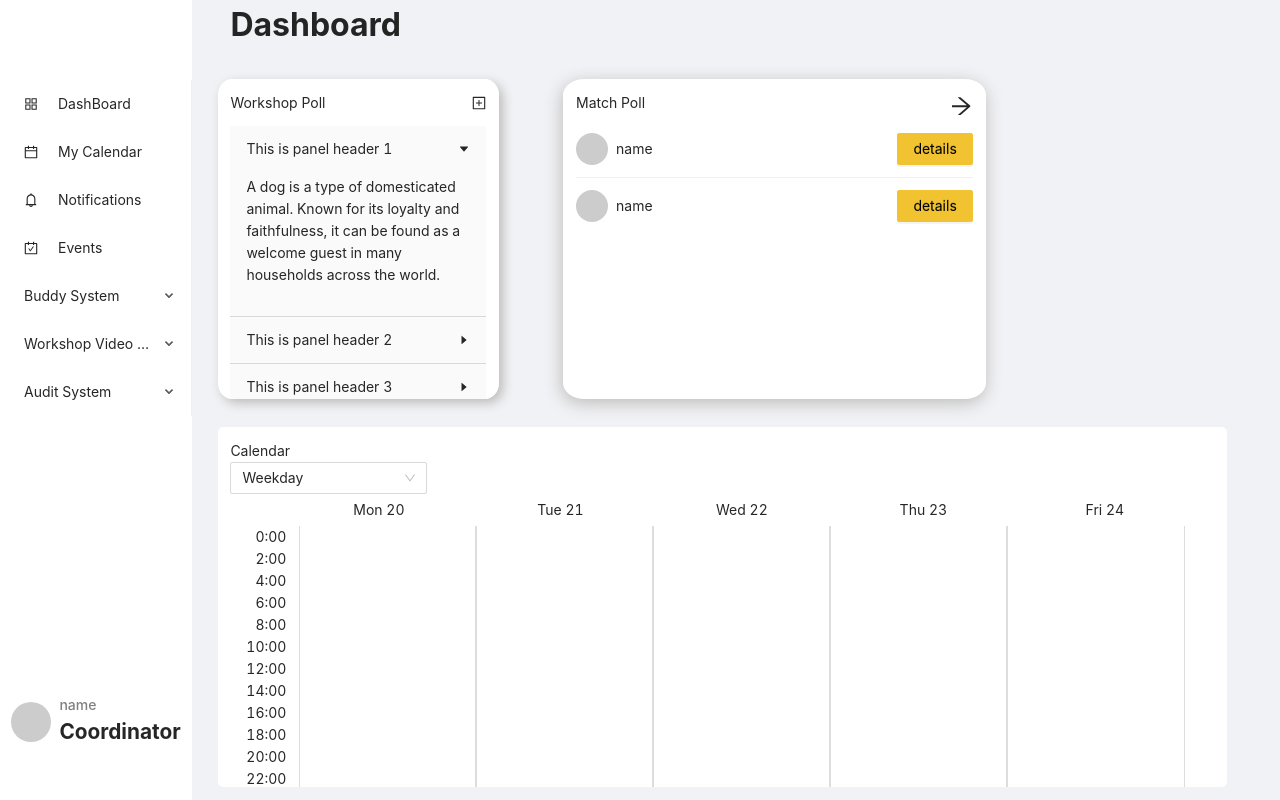
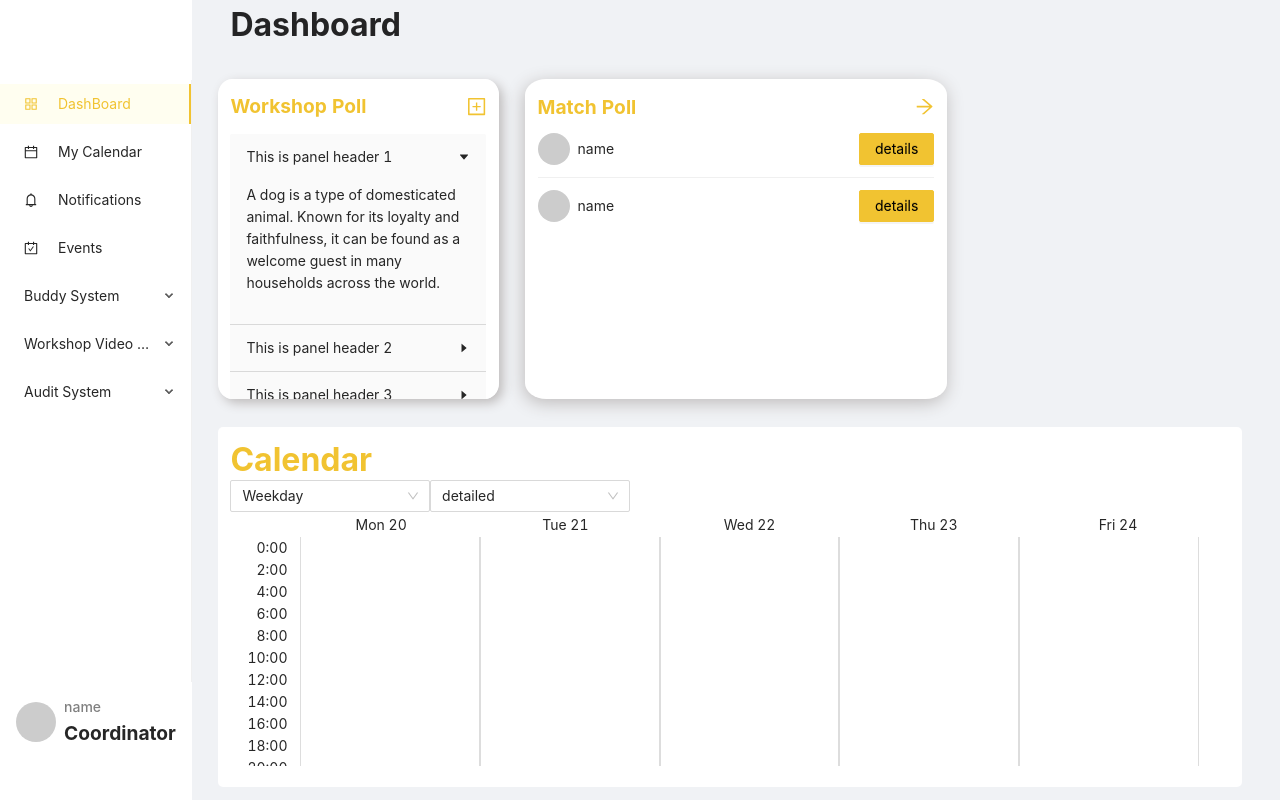
Before and after one commit to TingzhouJia/Sunshine-Connected, a React (Create React App) app in the folder admin_react/: page / in a window 1280 px wide. Built offline with nearby package versions, Linux system fonts and the light colour scheme.

Commit message:
:rocket: revise calendar view

```diff
--- a/admin_react/src/components/Calendar/Week.tsx
+++ b/admin_react/src/components/Calendar/Week.tsx
@@ -3,7 +3,8 @@ import React, { useState } from 'react'
 import dayjs from 'dayjs'
 
 import { Select } from 'antd'
-const {Option}=Select
+import { Flexbox } from '../../style'
+const { Option } = Select
 const WeekdayView = styled.div`
     display:flex;
     flex-direction:column;
@@ -18,7 +19,6 @@ const HeaderView = styled.div`
     width:100%;
     padding-left:7%;
     padding-right:3%;
-
     flex-direction:row;
     justify-content:space-between;
     align-items:center;
@@ -28,14 +28,16 @@ const HeaderView = styled.div`
 const SideView = styled.div`
     display:flex;
     flex-direction:column;
-    justify-content:stretch;
-    min-height:100%;
+    justify-content:space-between;
+    overflow:auto;
+    height:100%;
     width:7%;
     padding-right:1vw;
 `
 
 const ContentView = styled.div`
     width:100%;
+    height:90%;
     display:flex;
     flex-direction:row;
     align-items:flex-start;
@@ -57,24 +59,24 @@ const HeaderGrid = styled.div<{ width: number }>`
     justify-content:center;
     align-items:center;
     height:100%;
-    width:${props => props.width||100}%;
+    width:${props => props.width || 100}%;
 `
-const GridItem=styled.div<{top:boolean}>`
+const GridItem = styled.div<{ top: boolean }>`
     width:100%;
     height:50%;
-    ${props=>props.top?'border-top':'border-bottom'}:1px soild #DDD;
+    ${props => props.top ? 'border-top' : 'border-bottom'}:1px soild #DDD;
     border-left:1px solid #ddd;
     border-right:1px solid #ddd;
 `
-const GridGroup=styled.div<{width:number,istoday:boolean}>`
-    width:${props=>props.width||100}%;
+const GridGroup = styled.div<{ width: number, istoday: boolean }>`
+    width:${props => props.width || 100}%;
     height:100%;
     display:flex;
-    background-color:${props=>props.istoday?'rgba(241,195,49,0.3)':'white'};
+    background-color:${props => props.istoday ? 'rgba(241,195,49,0.3)' : 'white'};
     flex-direction:column;
     position:relative;
 `
-const EventContainer=styled.div`
+const EventContainer = styled.div`
     position:absolute;
     top:0;
     left:0;
@@ -84,14 +86,28 @@ const EventContainer=styled.div`
 export const WeekCalendar = () => {
     const [type, setType] = useState('weekday')//default week day
     const [time, setTime] = useState(0)//default sparse
-    const now=dayjs()
+    const now = dayjs()
 
     const renderTimeSlot = () => {
         let cols = []
+        if (time === 0) {
             for (let i = 0; i < 24; i += 2) {
 
                 cols.push(<TimeGrid height={100 / 12}>{i}:00</TimeGrid>)
 
+            }
+        } else if (time === 1) {
+            for (let i = 0; i < 24; i += 4) {
+
+                cols.push(<TimeGrid height={100 / 6}>{i}:00</TimeGrid>)
+
+            }
+        } else {
+            for (let i = 0; i < 25; i += 12) {
+
+                cols.push(<TimeGrid height={100 / 2}>{i}:00</TimeGrid>)
+
+            }
         }
         return cols.map((each) => (each))
     }
@@ -104,14 +120,14 @@ export const WeekCalendar = () => {
             cols.push(<HeaderGrid width={(type === 'weekday' ? 90 / 5 : 90 / 7)}>{start.add(i, 'd').format('ddd D')}</HeaderGrid>)
 
         }
-        return cols.map((each)=>each)
+        return cols.map((each) => each)
     }
 
-    const renderColumn=()=>{
-        const cols=[]
+    const renderColumn = () => {
+        const cols = []
         for (let i = (type === 'weekday' ? 1 : 0); i < (type === 'weekday' ? 6 : 7); i++) {
 
-            cols.push(<GridGroup width={type === 'weekday' ? 90 / 5 : 90 / 7} istoday={now.day()===i}>
+            cols.push(<GridGroup width={type === 'weekday' ? 90 / 5 : 90 / 7} istoday={now.day() === i}>
                 <GridItem top={true} ></GridItem>
                 <GridItem top={false}></GridItem>
                 <EventContainer>
@@ -120,14 +136,22 @@ export const WeekCalendar = () => {
             </GridGroup>)
 
         }
-        return cols.map(each=>each);
+        return cols.map(each => each);
     }
     return (
-       <div>
-            <Select defaultValue={type} style={{minWidth:"20%"}} onChange={val=>setType(val)}>
+        <div style={{height:"100%"}}>
+            <Flexbox direction="row" h="10%" just="flex-start" align="center">
+                <Select defaultValue={type} style={{ minWidth: "20%" }} onChange={val => setType(val)}>
                     <Option value="weekday">Weekday</Option>
                     <Option value="week">Week</Option>
                 </Select>
+                <Select defaultValue={time} style={{ minWidth: "20%" }} onChange={val => setTime(val)}>
+                    <Option value={0}>detailed</Option>
+                    <Option value={1}>middle</Option>
+                    <Option value={2}>simple</Option>
+                </Select>
+            </Flexbox>
+            <div style={{ height: "80%" }}>
                 <WeekdayView>
 
                     <HeaderView>
@@ -144,5 +168,6 @@ export const WeekCalendar = () => {
                     </ContentView>
                 </WeekdayView>
             </div>
+        </div>
     )
 }
--- a/admin_react/src/components/Dashboard/auditBox.tsx
+++ b/admin_react/src/components/Dashboard/auditBox.tsx
@@ -1,5 +1,5 @@
 import React from 'react'
-import { Flexbox } from '../../style'
+import { Flexbox,Span } from '../../style'
 import { Space, Tag, Button, Table } from 'antd'
 
 
@@ -61,9 +61,9 @@ export const AuditBox = () => {
         <div className="audit_box">
             <Space direction="vertical">
                 <Flexbox direction="column" just="space-between" align="flex-start">
-                    <span className="nav_t_font">Audit</span>
+                    <Span weight="bold" size="2rem">All Audit</Span>
                     <div>
-                        <span>All Audit</span>
+
 l
                     </div>
                 </Flexbox>
--- a/admin_react/src/components/Dashboard/calendarRowBox.tsx
+++ b/admin_react/src/components/Dashboard/calendarRowBox.tsx
@@ -1,16 +1,15 @@
 import React from 'react'
 import styled from 'styled-components'
-import { Flexbox } from '../../style'
+import { Flexbox ,Span} from '../../style'
 import { WeekCalendar } from '../Calendar/Week'
 
 
 const Wrapper=styled.div`
-    width:95%;
+    width:80vw;
     height:45vh;
     padding:1vw;
     border-radius:5px;
     overflow:auto;
-
     display:flex;
     flex-direction:column;
     justify-content:flex-start;
@@ -20,10 +19,12 @@ const Wrapper=styled.div`
 export const CalendarRowBox=()=>{
     return (
         <Wrapper>
-            <Flexbox direction="row" just="space-between" align="center">
-                <span>Calendar</span>
+            <Flexbox direction="row" just="space-between" align="center" h="5vh">
+                <Span weight={"bold"} size="2rem" >Calendar</Span>
             </Flexbox>
+
             <WeekCalendar/>
+
         </Wrapper>
     )
 }
--- /dev/null
+++ b/admin_react/src/components/Dashboard/index.ts
@@ -0,0 +1,5 @@
+export * from './auditBox'
+export * from './calendarBox'
+export * from './calendarRowBox'
+export * from './matchBox'
+export * from './workshopBox'
--- a/admin_react/src/components/Dashboard/matchBox.tsx
+++ b/admin_react/src/components/Dashboard/matchBox.tsx
@@ -1,5 +1,5 @@
 import React from 'react'
-import { Flexbox } from '../../style'
+import { Flexbox,Span } from '../../style'
 import { Space, List, Avatar, Button, Skeleton } from 'antd'
 import { ArrowRightOutlined } from '@ant-design/icons'
 import { useHistory } from 'react-router-dom'
@@ -9,8 +9,8 @@ export const MatchBox = () => {
         <div className="match_box">
             <Flexbox direction="column" just="flex-start" align="center" >
                     <Flexbox direction="row" just="space-between" align="flex-satrt" h="10%">
-                        <span>Match Poll</span>
-                        <ArrowRightOutlined style={{ fontSize: "1.4rem" }} />
+                        <Span size="1.2rem" weight="bold">Match Poll</Span>
+                        <ArrowRightOutlined style={{ fontSize: "1.2rem" ,color:"#F1C331"}} />
                     </Flexbox>
                     <List itemLayout="vertical" style={{width:"100%"}}
                         dataSource={[{ title: 'a' },{ title: 'a' }]}
--- a/admin_react/src/components/Dashboard/workshopBox.tsx
+++ b/admin_react/src/components/Dashboard/workshopBox.tsx
@@ -1,5 +1,5 @@
 import React from 'react'
-import { Flexbox } from '../../style'
+import { Flexbox,Span } from '../../style'
 import { PlusSquareOutlined, CaretRightOutlined } from '@ant-design/icons'
 import { Space, Collapse, Skeleton } from 'antd'
 import './index.less'
@@ -16,8 +16,8 @@ export const WorkshopBox = () => {
             <Flexbox direction="column" just="flex-start" align="center">
 
                     <Flexbox direction="row" just="space-between" align="center" h="10%">
-                        <span className="nav_t_font">Workshop Poll</span>
-                        <PlusSquareOutlined />
+                        <Span weight="bold" size="1.2rem">Workshop Poll</Span>
+                        <PlusSquareOutlined  style={{fontSize:"1.2rem",color:"#F1C331"}}/>
                     </Flexbox>
                    <Skeleton paragraph={{rows:6}} loading={false} active>
                    <Collapse
--- a/admin_react/src/components/Sider/index.tsx
+++ b/admin_react/src/components/Sider/index.tsx
@@ -1,16 +1,30 @@
-import React from 'react'
-import { Menu } from 'antd'
-import { Link } from 'react-router-dom'
+import React, { useState } from 'react'
+import { Menu, Tooltip } from 'antd'
+import { Link,useLocation } from 'react-router-dom'
 import './sider.less'
 import { UserBar } from './userBar'
+import {Span} from '../../style'
 import { TeamOutlined, EyeOutlined, ApiOutlined, UserSwitchOutlined, CommentOutlined, BellOutlined, AppstoreOutlined, CalendarOutlined, CarryOutOutlined, ContactsOutlined, PlaySquareOutlined, DesktopOutlined } from '@ant-design/icons'
 export const SideMenu: React.FC = () => {
+    const menuItems=['buddy_sys','audit_sys','video_sys']
+    const [curOpen, setcurOpen] = useState<string[]>([])
+    const path=useLocation()
+    const changeMenu=(val:any)=>{
+
+       const latestOpenKey = val.find((key: string) => curOpen.indexOf(key) === -1);
+    if (menuItems.indexOf(latestOpenKey) === -1) {
+      setcurOpen(val)
+    } else {
+      setcurOpen( latestOpenKey ? [latestOpenKey] : [])
+    }
+
+    }
     return (
 
         <div>
-            <Menu style={{ marginTop: "10vh" }} mode="inline">
+            <Menu selectedKeys={[path.pathname]} defaultSelectedKeys={['/']} style={{ marginTop: "10vh",height:"80vh",overflow:"auto"}} mode="inline" openKeys={curOpen} onOpenChange={(val)=>changeMenu(val)}>
                 <Menu.Item key="/" icon={<AppstoreOutlined />}>
-                    DashBoard
+                   <Link to="/">DashBoard</Link>
                 </Menu.Item>
                 <Menu.Item key="/calendar" icon={<CalendarOutlined />}>
                     <Link to='/calendar'>My Calendar</Link>
@@ -21,34 +35,50 @@ export const SideMenu: React.FC = () => {
                 <Menu.Item key="/events" icon={<CarryOutOutlined />}>
                     <Link to="/events">Events</Link>
                 </Menu.Item>
-                <Menu.SubMenu title="Buddy System">
+                <Menu.SubMenu key="buddy_sys" title="Buddy System">
                     <Menu.Item key="/buddy/matchingPoll" icon={<UserSwitchOutlined />}>
+                        <Tooltip placement="topRight" title="Match Poll">
                         <Link to='/buddy/matchingPoll'>Matching Poll</Link>
+                        </Tooltip>
                     </Menu.Item>
                     <Menu.Item key="/buddy/resources" icon={<ContactsOutlined />}>
+                        <Tooltip placement="topRight" title="Your Resources">
                         <Link to='/buddy/resources'>Your Resources</Link>
+                        </Tooltip>
                     </Menu.Item>
                 </Menu.SubMenu>
-                <Menu.SubMenu title="Workshop Video System">
+                <Menu.SubMenu key="video_sys" title="Workshop Video System">
                     <Menu.Item key="/workshop/poll" icon={<DesktopOutlined />}>
-                        <Link to='/workshop/poll'>Workshop Poll</Link>
+                       <Tooltip placement="topRight" title="Workshop Poll">
+                       <Link to='/workshop/poll'>Workshop Poll</Link>
+                       </Tooltip>
                     </Menu.Item>
                     <Menu.Item key="/workshop/video" icon={<PlaySquareOutlined />}>
+                        <Tooltip title="Your Video">
                         <Link to='/workshop/video'>Your Videos</Link>
+                        </Tooltip>
                     </Menu.Item>
                     <Menu.Item key="/workshop/questions" icon={<CommentOutlined />}>
+                        <Tooltip placement="topRight" title="Recent Questions">
                         <Link to='/BuddySystem/questions'>Recent Questions</Link>
+                        </Tooltip>
                     </Menu.Item>
                 </Menu.SubMenu>
-                <Menu.SubMenu title="Audit System">
+                <Menu.SubMenu key="audit_sys" title="Audit System">
                     <Menu.Item key="/audit/matching" icon={<ApiOutlined />}>
+                        <Tooltip placement="topRight" title="Matching Volunteer">
                         <Link to='/audit/matching'>Matching Volunteer</Link>
+                        </Tooltip>
                     </Menu.Item>
                     <Menu.Item key="/audit/video" icon={<EyeOutlined />}>
+                        <Tooltip placement="topRight" title="Video Audit">
                         <Link to='/audit/video'>Video Audit</Link>
+                        </Tooltip>
                     </Menu.Item>
                     <Menu.Item key="/BuddySystem/volunteer" icon={<TeamOutlined />}>
+                        <Tooltip placement="topRight" title="Volunteer Management">
                         <Link to='/audit/volunteer'>Volunteer Management</Link>
+                        </Tooltip>
                     </Menu.Item>
                 </Menu.SubMenu>
             </Menu>
--- a/admin_react/src/components/Sider/sider.less
+++ b/admin_react/src/components/Sider/sider.less
@@ -10,17 +10,27 @@
     background: white;
     width: 100%;
     height: 10vh;
+
     .user_section_div {
-        display: flex;
-        flex-direction: row;
-        padding: 1vw;
-        justify-content: space-evenly;
-        align-items: flex-start;
+
         .names {
             display: flex;
             flex-direction: column;
             height: 100%;
             justify-content: flex-start;
+            text-overflow: ellipsis;
         }
     }
 }
+@media (max-width:1110px) {
+   .user_section {
+    .user_section_div {
+        justify-content: center;
+        align-items: center;
+
+    }
+    .names {
+        display: none;
+    }
+   }
+}
--- a/admin_react/src/components/Sider/userBar.tsx
+++ b/admin_react/src/components/Sider/userBar.tsx
@@ -2,11 +2,13 @@ import React from 'react'
 import { Space, Avatar, Dropdown, Menu, Divider } from 'antd'
 import {QuestionCircleOutlined, PieChartOutlined, UserOutlined, PoweroffOutlined} from '@ant-design/icons'
 import './sider.less'
+
+
 export const UserBar:React.FC=()=>{
     const menu=(
-        <Menu style={{width:"10vw"}}>
+        <Menu style={{width:"150px"}}>
             <Menu.Item >Coordinator</Menu.Item>
-            <Divider/>
+            <Divider style={{margin:"1vw"}}/>
             <Menu.Item icon={<UserOutlined />}>
                 My Account
             </Menu.Item>
@@ -22,13 +24,13 @@ export const UserBar:React.FC=()=>{
         </Menu>
     )
     return(
-       <Dropdown overlay={menu} overlayStyle={{width:"10vw !important"}}>
+       <Dropdown overlay={menu} overlayStyle={{minWidth:"200px"}}>
             <div className="user_section_div" >
             <Space direction="horizontal">
                 <Avatar shape="circle" size="large"/>
                 <div className="names">
                     <span style={{fontWeight:500,color:"grey"}}>name</span>
-                    <span style={{fontWeight:700,fontSize:"1.3rem"}}>Coordinator</span>
+                    <span style={{fontWeight:700,fontSize:"1.2rem",textOverflow:"ellipses"}}>Coordinator</span>
                 </div>
 
             </Space>
--- a/admin_react/src/components/global/index.tsx
+++ b/admin_react/src/components/global/index.tsx
@@ -7,11 +7,11 @@ export const HeaderBread:React.FC=()=>{
     return (
         <Breadcrumb style={{marginLeft:'1vw'}} separator={<span className="title_font">/</span>}>
             {
-                breads.length<=2?<Breadcrumb.Item><a className="title_font">Dashboard</a></Breadcrumb.Item>:(
+                breads.length<=2?<Breadcrumb.Item><span className="title_font">Dashboard</span></Breadcrumb.Item>:(
                     breads.map((item,index)=>(
                         <Breadcrumb.Item>
                         {
-                            index!==breads.length-1?<Link to={`/${item}`}><a className="title_font">{item}</a></Link>:
+                            index!==breads.length-1?<Link to={`/${item}`}><span aria-label={`go to ${item} page`} className="title_font">{item}</span></Link>:
                         <span className="title_font">{item}</span>
                         }
                         </Breadcrumb.Item>
--- a/admin_react/src/pages/Dashboard/index.tsx
+++ b/admin_react/src/pages/Dashboard/index.tsx
@@ -22,7 +22,7 @@ export const DashBoard:React.FC=()=>{
 
     return (<Wrapper>
         <HeaderBread/>
-        <Flexbox direction="row" just="space-between" align="center" w="60vw" h="40%">
+        <Flexbox direction="row" just="space-between" align="center" w="57vw" h="40%">
             <WorkshopBox/>
             <MatchBox/>
         </Flexbox>
--- a/admin_react/src/style/index.tsx
+++ b/admin_react/src/style/index.tsx
@@ -9,3 +9,13 @@ export const Flexbox=styled.div<{direction:string,just:string,align:string,w?:st
     ${props=>props.extra};
 
 `
+
+export const Span=styled.span<{weight?:string,color?:string,size?:string}>`
+
+    width:auto;
+    font-weight:${props=>props.weight||500};
+    color:${props=>props.color||"#F1C331"};
+    font-size:${props=>props.size||"1rem"};
+
+
+`
```
Lines whose indentation alone changed are shown as unchanged.
